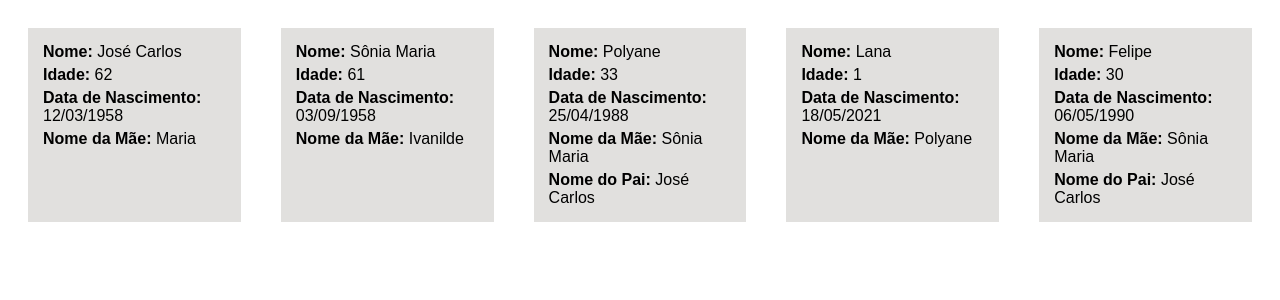
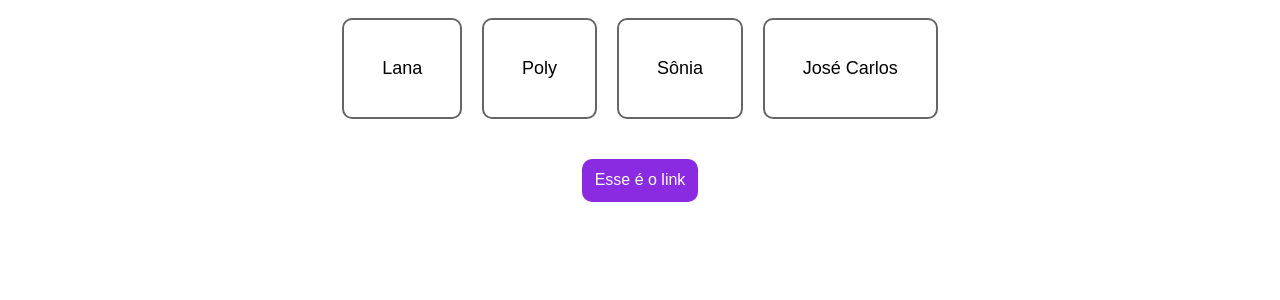
Before and after one commit to PolyaneRibeiro/Aulas-js-React, a React (Create React App) app in the folder my-app/: page / in a window 1280 px wide. Shown: the top 300 px of the page. Built offline with nearby package versions, Linux system fonts and the light colour scheme.

Commit message:
propsComp

```diff
--- a/my-app/src/App.css
+++ b/my-app/src/App.css
@@ -1,14 +1,3 @@
 
-.app {display: flex;}
-
-.box{
-  background: #e1e0de;
-  margin: 20px;
-  width: 20%;
-  font-family: Arial, Helvetica, sans-serif;
-  padding: 10px;
-}
-
-.box p {
-  margin: 5px;
-}
+.app {display: flex;
+justify-content: center;}
--- a/my-app/src/App.js
+++ b/my-app/src/App.js
@@ -1,59 +1,23 @@
 import './App.css';
+import Card from './components/Card';
+import Link from './components/Link';
 
 function App() {
 
-  const familia = [
-    {
-      nome: 'José Carlos',
-      idade: 62,
-      dataNascimento: '12/03/1958',
-      nomeMae: 'Maria',
-      nomePai: false
-    },
-    {
-      nome: 'Sônia Maria',
-      idade: 61,
-      dataNascimento: '03/09/1958',
-      nomeMae: 'Ivanilde'
-    },
-    {
-      nome: 'Polyane',
-      idade: 33,
-      dataNascimento: '25/04/1988',
-      nomeMae: 'Sônia Maria',
-      nomePai: 'José Carlos'
-    },
-    {
-      nome: 'Lana',
-      idade: 1,
-      dataNascimento: '18/05/2021',
-      nomeMae: 'Polyane',
-    },
-    {
-      nome: 'Felipe',
-      idade: 30,
-      dataNascimento: '06/05/1990',
-      nomeMae: 'Sônia Maria',
-      nomePai: 'José Carlos'
-    }
-  ]
+  return (
+    <>
+      <div className='app'>
+        <Card texto='Lana' />
+        <Card texto='Poly' />
+        <Card texto='Sônia' />
+        <Card texto='José Carlos' />
+      </div>
+      <div className='app'>
+        <Link mostrar={true} />
+        <Link />
+      </div>
 
-  return (
-
-    <div className='app'>
-      {familia.map(item => {
-        return(
-        <div className='box'>
-          <p><b>Nome:</b> {item.nome}</p>
-          <p><b>Idade:</b> {item.idade}</p>
-          <p><b>Data de Nascimento:</b> {item.dataNascimento}</p>
-          <p><b>Nome da Mãe:</b> {item.nomeMae}</p>
-          {item.nomePai && <p><b>Nome do Pai:</b> {item.nomePai}</p>}
-        </div>
-      )
-      })
-      }
-    </div>
+    </>
   );
 }
 
--- /dev/null
+++ b/my-app/src/components/Card/index.jsx
@@ -0,0 +1,11 @@
+import React from "react";
+import './style.css';
+
+export default function Card({texto}) {
+
+    return (
+      <div className='card'>
+          {texto}
+      </div>
+    );
+  }
--- /dev/null
+++ b/my-app/src/components/Card/style.css
@@ -0,0 +1,9 @@
+.card {
+    border: 2px solid #666;
+    padding: 3%;
+    margin: 10px;
+    border-radius: 10px;
+    font-size: 18px;
+
+    font-family: Arial, Helvetica, sans-serif;
+}
--- /dev/null
+++ b/my-app/src/components/Link/index.jsx
@@ -0,0 +1,14 @@
+import React from "react";
+import './style.css';
+
+export default function Card({mostrar}) {
+
+    return (
+        <>
+        {mostrar && (
+        <a className='link' href="#">Esse é o link</a>
+        )}
+        </>
+
+    );
+  }
--- /dev/null
+++ b/my-app/src/components/Link/style.css
@@ -0,0 +1,9 @@
+.link {
+    background-color: blueviolet;
+    padding: 1%;
+    margin-top: 30px;
+    color: white;
+    border-radius:10px ;
+    text-decoration: none;
+    font-family: Arial, Helvetica, sans-serif;
+}
```
